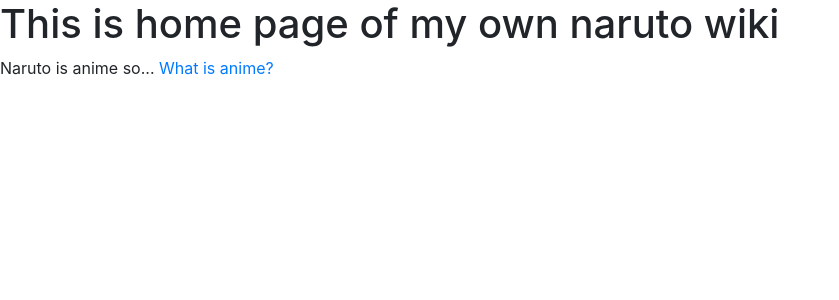
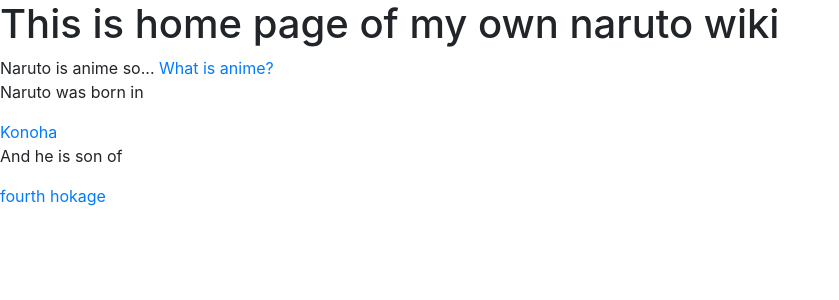
Before and after one commit to Potriashka/Nar_Wiki, a Flask app: page / in a window 1280 px wide. Shown: the part 56-356 px from the top of the page, without its empty margins (0-839 px from the left). Run offline with Flask 2, Linux system fonts and the light colour scheme; some libraries are stand-ins or nearby versions.

Commit message:
Update index.html

```diff
--- a/templates/index.html
+++ b/templates/index.html
@@ -44,5 +44,8 @@
 		<h1>This is home page of my own naruto wiki</h1>
 		Naruto is anime so...
 		<a href="https://petenarwiki.herokuapp.com/anime">What is anime?</a><br>
+		<p>Naruto was born in </p>
+		<a href="https://petenarwiki.herokuapp.com/konoha"> Konoha</a><br>
+		<p>And he is son of </p><a href="https://petenarwiki.herokuapp.com/fhokage"> fourth hokage</a>
 	</body>
 </html>
```
